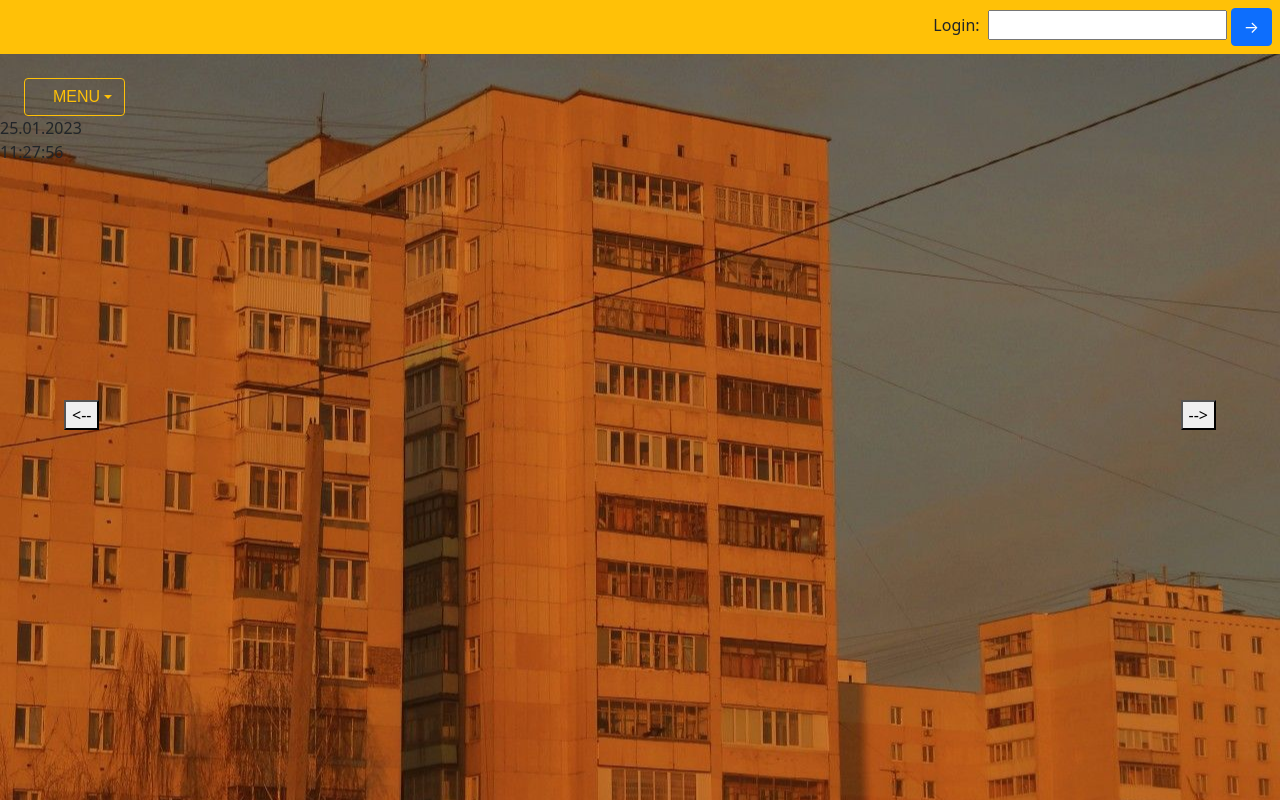
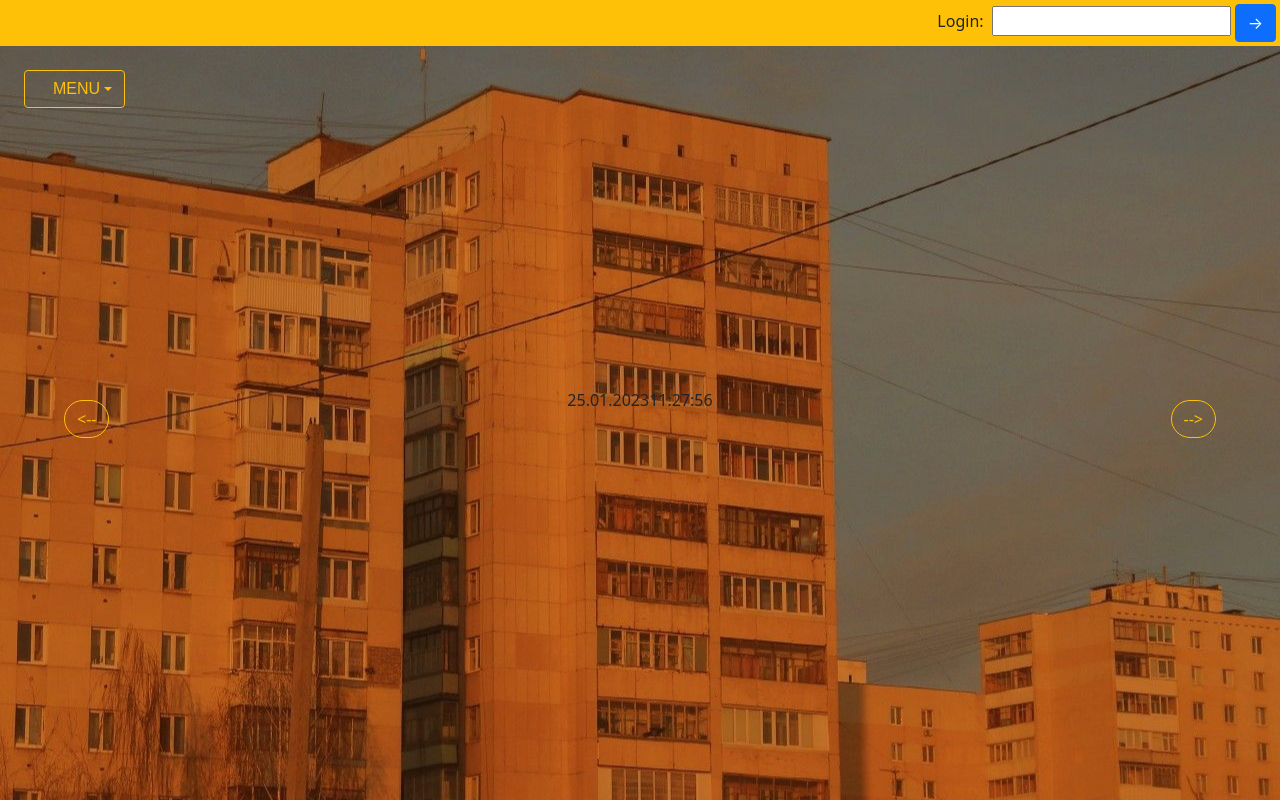
Before and after one commit to MarekSpawarek/giga-glock, a PHP site: page / in a window 1280 px wide. Run offline with PHP 8.4, Linux system fonts and the light colour scheme; some web fonts are replaced.

Commit message:
fixed navbar, divs centered, effects on buttons

```diff
--- a/add_alarm.php
+++ b/add_alarm.php
@@ -1,5 +1,5 @@
 <?php
-    $conn = mysqli_connect('localhost', 'root', 'siema', 'alarms');
+    $conn = mysqli_connect('localhost', 'root', '', 'alarms');
 
 
 
--- a/css/stylus.css
+++ b/css/stylus.css
@@ -9,11 +9,11 @@
 
 /* styles */
 
-/* :root
+:root
 {
     padding: 0 !important;
     margin: 0 !important;
-} */
+}
 
 body
 {
@@ -24,6 +24,14 @@ body
     background-repeat: no-repeat;
 
     overflow: hidden;
+}
+
+.topbar
+{
+    position: fixed;
+    margin: 0;
+    width: 100%;
+    /* border: 4px solid paleturquoise; */
 }
 
 .btn-previous
@@ -50,3 +58,15 @@ body
 {
     width: 5vw;
 }
+
+.height-100vh
+{
+    height: 100vh;
+}
+
+.middle
+{
+    display: flex;
+    align-items: center;
+    justify-content: center;
+}
--- /dev/null
+++ b/form.html
@@ -0,0 +1,100 @@
+<!DOCTYPE html>
+<html lang="pl">
+    <head>
+        <meta charset="UTF-8">
+        <meta http-equiv="X-UA-Compatible" content="IE=edge">
+        <meta name="viewport" content="width=device-width, initial-scale=1.0">
+        <title>Document</title>
+
+        <link rel="stylesheet" href="css/bootstrap.min.css">
+        <link rel="stylesheet" href="css/stylus.css">
+    </head>
+
+    <body>
+        <!-- login form -->
+        <div class="topbar">
+            <div class="container-fluid p-1 bg-warning d-flex justify-content-end">
+                <form action="index.php" method="post">
+                    <label class="me-2" for="passwd"> Login: </label><input type="password" name="passwd" class="form">
+                    <input type="submit" name="login" class="btn btn-primary" value="&#8594">
+                </form>
+            </div>
+
+            <!-- navbar -->
+            <div class="dropdown mt-4 ms-4">
+                <button type="button" class="btn btn-outline-warning dropdown-toggle d-flex align-items-center font-open-sans" data-bs-toggle="dropdown">
+                    <i class="fa fa-bars me-3" aria-hidden="true"></i> MENU
+                </button>
+
+                <ul class="dropdown-menu">
+                    <li id="navbarEntryClock"> <a class="dropdown-item"> Clock </a> </li>
+                    <li id="navbarEntryAlarm"> <a class="dropdown-item"> Alarm </a> </li>
+                    <li id="navbarEntryStopwatch"> <a class="dropdown-item"> Stopwatch </a> </li>
+                </ul>
+            </div>
+        </div>
+
+        <!-- backrgound change buttons -->
+        <button class="btn-previous btn btn-outline-warning rounded-pill"> <-- </button>
+        <button class="btn-next btn btn-outline-warning rounded-pill"> --> </button>
+
+        <!-- time and date -->
+        <div id="calendar" class="height-100vh middle">
+            <div class="date"></div>
+            <div class="clock"></div>
+        </div>
+
+        <!-- alarms -->
+        <div id="alarms" class="height-100vh middle">
+            <button type="button" class="btn btn-warning" data-bs-toggle="modal" data-bs-target="#setAlarmModal"> Add alarm </button>
+            <!-- The Modal -->
+            <div class="modal fade" id="setAlarmModal">
+                <div class="modal-dialog">
+                    <div class="modal-content">
+                        <div class="modal-header">
+                            <h4 class="modal-title"> Set an alarm </h4>
+                            <button type="button" class="btn-close" data-bs-dismiss="modal"></button>
+                        </div>
+                        <div class="modal-body">
+                            <form class="d-flex justify-content-center" action="" method="post">
+                                <input type="date" name="" id="">
+                                <input type="time" name="" id="">
+                                <input type="submit" class="btn btn-success" value="Set">
+                            </form>
+                        </div>
+                        <div class="modal-footer">
+                            <button type="button" class="btn btn-danger" data-bs-dismiss="modal"> Close </button>
+                        </div>
+                    </div>
+                </div>
+            </div>
+        </div>
+
+        <!-- stopwatch -->
+        <div id="stopwatch" class="height-100vh middle">
+            <div id="contact-form">
+                <form action="stopwatch.php" method="post" name="contact" class="stopwatch-display">
+                    <output id="stopwatchBoxHours" name="hoursOutput"></output>
+                    <output id="stopwatchBoxMinutes" name="minutesOutput"></output>
+                    <output id="stopwatchBoxSeconds" name="secondsOutput"></output>
+                    <div class="d-grid"> <input type="submit" value="Lap" class="btn btn-block btn-outline-warning rounded-pill"> </div>
+                </form>
+            </div>
+
+            <div>
+                <button type="button" onclick="timeStart()" class="start-stopwatch btn btn-outline-warning rounded-pill me-3" style="text-align: center;"> start </button>
+                <button type="button" onclick="timeStop()" class="pause-stopwatch btn btn-outline-warning rounded-pill me-3" style="text-align: center;"> pause </button>
+                <button type="button" onclick="timeReset()" class="reset-stopwatch btn btn-outline-warning rounded-pill" style="text-align: center;"> reset </button>
+            </div>
+        </div>
+
+        <!-- lap table from stopwatch.php goes here -->
+
+        <!-- js libs -->
+        <script src="js/jquery.min.js"></script>
+        <script src="js/bootstrap.bundle.min.js"></script>
+        <script src="js/get_time_date.js"></script>
+        <script src="js/script.js"></script>
+        <script src="js/stopwatch.js"></script>
+    </body>
+</html>
--- a/index.php
+++ b/index.php
@@ -7,6 +7,6 @@
     }
     else
     {
-        include 'form.php';
+        include 'form.html';
     }
 ?>
--- a/login.php
+++ b/login.php
@@ -1,7 +1,7 @@
 <?php
     $servername = "localhost";
     $username = "root";
-    $password = "siema";
+    $password = "";
     $dbname = "users";
 
     $conn = mysqli_connect($servername, $username, $password, $dbname);
```
Also changed, not shown: stopwatch.php (+7 -3 lines).
